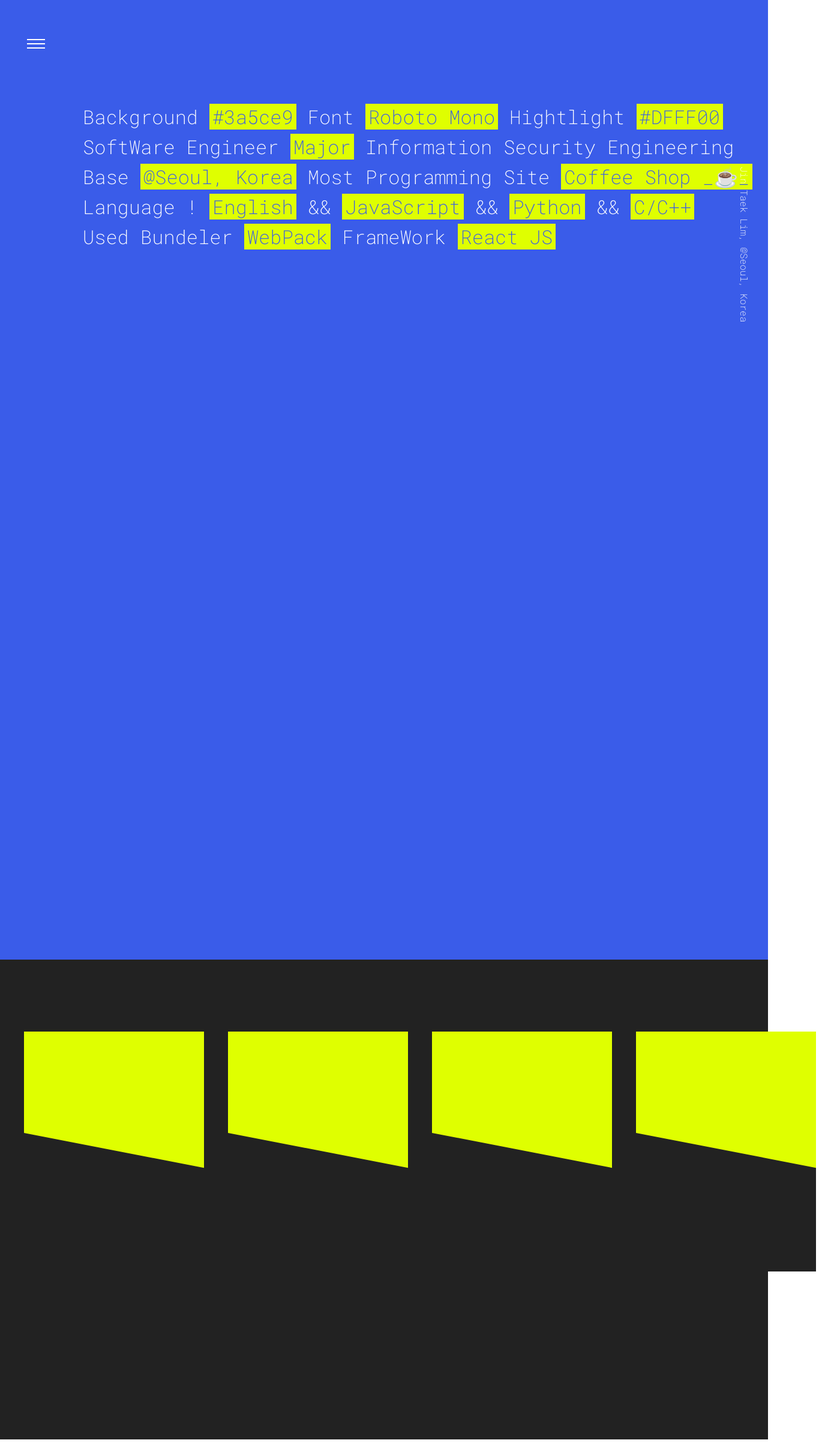
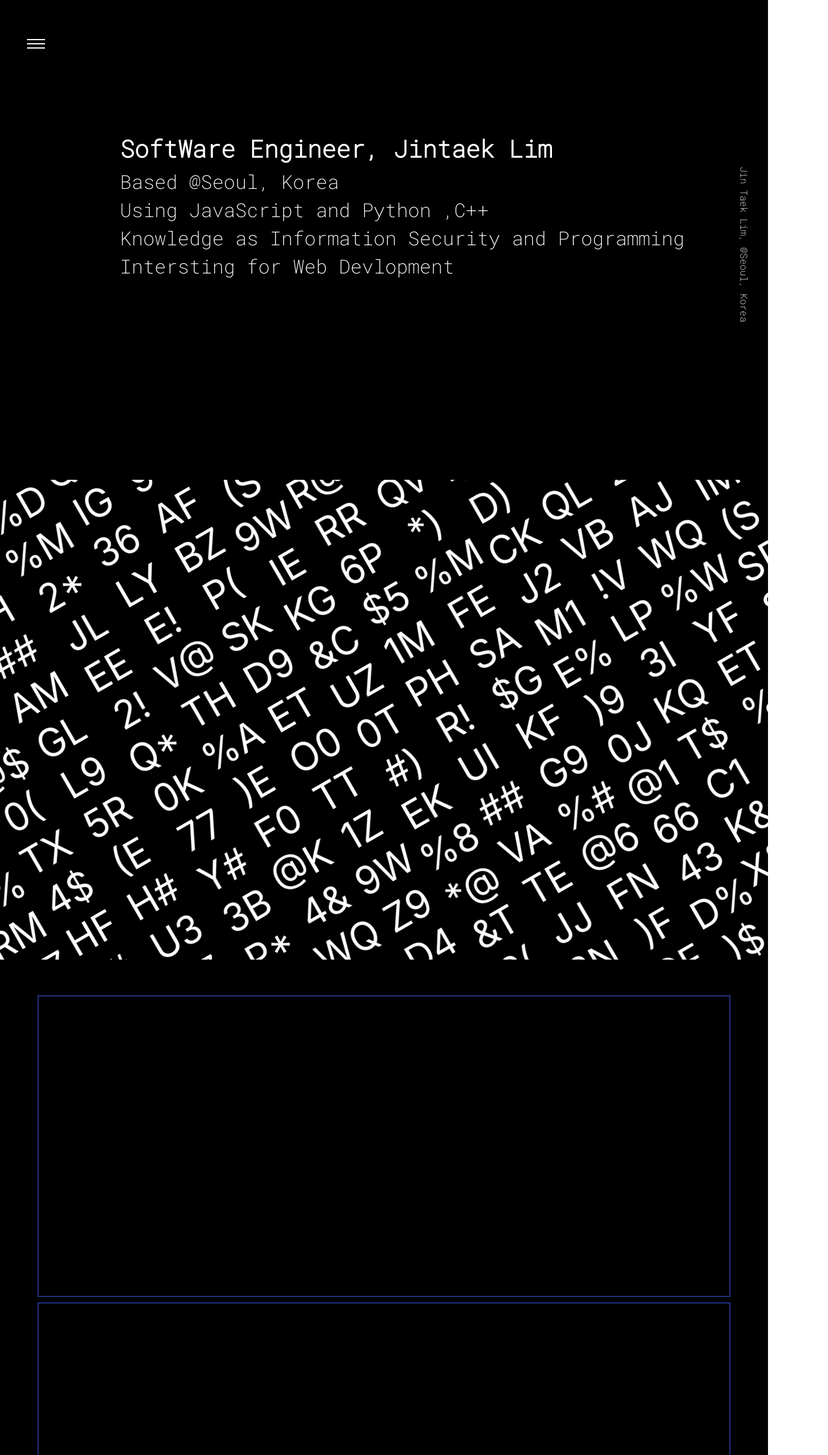
Before and after one commit to kococo-code/WebSite_V4, a React app: page / in a window 1280 px wide. Shown: the top 2426 px of the page at 60% size, 1380 px wide, since content can reach past the window. Before the commit the page ends 2400 px from the top, so only its background shows below. Built offline with nearby package versions, Linux system fonts and the light colour scheme.

Commit message:
20200805 modify

```diff
--- a/public/index.html
+++ b/public/index.html
@@ -7,6 +7,11 @@
     <meta http-equiv="X-UA-Compatible" content="ie=edge" />
     <title>Jin Taek Lim : SoftWare Rookie</title>
 </head>
+<!--
+  Github : https://github.com/kococo-code/
+  Contact : kococo9504@naver.com [Korea]
+  Contact : kococo9504@gmail.com [Inter]
+-->
 <link href="https://fonts.googleapis.com/css2?family=Open+Sans:ital,wght@0,300;0,400;0,600;0,800;1,300;1,600;1,800&family=Roboto+Mono:ital,wght@0,100;0,200;1,100;1,200&family=Roboto:ital,wght@0,100;0,300;0,400;0,500;0,700;0,900;1,100;1,300;1,400;1,500;1,700;1,900&display=swap" rel="stylesheet">
 <body>
   <div id="root"></div>
--- /dev/null
+++ b/src/component/Introduce/Introduce.js
@@ -0,0 +1,27 @@
+import React, { useState, useEffect } from 'react';
+import Observe from '../util/DomObserve';
+export default function Introduce(){
+    const [mousePos , setMousePos] = useState({x:undefined,y:undefined});
+    const [onBoard , setOnBoard] = useState(true);
+    const mouseTrackingThreshold = 30;
+    useEffect(()=>{
+        const handleMousePosition = ev =>{
+            setMousePos({x:ev.clientX,y:ev.clientY});
+        }
+        window.addEventListener('mousemove',handleMousePosition);
+        return () =>{
+            window.removeEventListener('mousemove',handleMousePosition);
+        }
+    },[])
+    return(
+        <section id="Introduce" {...Observe(setOnBoard,0.1)}>
+            <header style={onBoard ? {transform:`translate3d(${mousePos.x/mouseTrackingThreshold}px,${mousePos.y/mouseTrackingThreshold}px,0px)`} : {transform : `translate3d(0,0,0)`}}>
+                <h3>SoftWare Engineer, <span className="highlight">Jintaek Lim</span></h3>
+                <p>Based @Seoul, Korea</p>
+                <p>Using JavaScript and Python ,C++</p>
+                <p>Knowledge as Information Security and Programming</p>
+                <p>Intersting for Web Devlopment</p>
+            </header>
+        </section>
+    )
+}
--- a/src/component/Introduce/intro.js
+++ b/src/component/Introduce/Target.js
@@ -1,6 +1,6 @@
 import React, { useEffect ,useState } from 'react';
 
-export default function Intro(){
+export default function Target(){
     const [offsetY ,setOffsetY] = useState(0);
     useEffect(()=>{
         const element = document.getElementById('wordScroll');
--- /dev/null
+++ b/src/component/Introduce/wordRotate.js
@@ -0,0 +1,50 @@
+import React, { useEffect , useState } from 'react';
+import Observe from '../util/DomObserve';
+function WordRotate(){
+    const [onBoard , setOnBoard] = useState(true);
+    const columnCount = 20;
+    const rowCount = 40;
+    const letters = "12345678910!@#$%^&*()QWERTYUIOPASDFGHJKLZXCVBNM";
+    const colorPalatte = ['#3a5ce9','#e6a32a','#dfff00','#123456','#ff9922','#123901','#ffaaee'];
+
+    useEffect(()=>{
+        const lettersLength = letters.length;
+        const MultipleScale = 1000;
+        const randomIdx = (ModulerScale) => Math.ceil((Math.random() * MultipleScale)% ModulerScale) -1;
+        const randomTwoLetterWord = () => letters[randomIdx(lettersLength)] + letters[randomIdx(lettersLength)];
+        const fieldElement = document.getElementsByClassName('field')[0];
+        const colorPicker = () => colorPalatte[randomIdx(colorPalatte.length)];
+        function setProperty(){
+            for(let i= 0 ; i < columnCount ; i++){
+                let column = document.createElement('div');
+                if(i%3===0){
+                    column.setAttribute('class' ,'wordrow reverse');
+
+                }else if(i%3===1){
+                    column.setAttribute('class' ,'wordrow reverse_two');
+                }else{
+                    column.setAttribute('class', 'wordrow');
+                }
+
+                for(let j = 0 ; j < rowCount ; j++){
+                    let row = document.createElement('li');
+                    row.textContent = randomTwoLetterWord();
+                    column.appendChild(row);
+                }
+                fieldElement.appendChild(column);
+            }
+        }
+        setProperty();
+    },)
+
+
+    return(
+        <section id="WordRotate" {...Observe(setOnBoard)}>
+            <section className="field"></section>
+
+        </section>
+    )
+
+
+}
+export default WordRotate;
--- a/src/component/Project/project.js
+++ b/src/component/Project/project.js
@@ -1,30 +1,27 @@
 import React from 'react';
-
+import flightMapImage from '../../assets/image/flight_map.jpg';
 
 export default function Project(){
 
 
     return(
         <section id="Project">
-            <div className="cards">
+            <section className="Project_cards">
                 <li className="card">
-                    <div className="cover"></div>
                 </li>
                 <li className="card">
-                <div className="cover"></div>
 
                 </li>
                 <li className="card">
-                <div className="cover"></div>
 
                 </li>
                 <li className="card">
-                <div className="cover"></div>
 
                 </li>
 
 
-            </div>
+            </section>
+
         </section>
 
     )
--- a/src/component/Sidebar.js
+++ b/src/component/Sidebar.js
@@ -1,24 +1,25 @@
 import React, {useState, useEffect} from 'react';
 export default function SideBar() {
-    const [currnetHeight , setHeight] = useState(0);
+    const [pastHeight , setHeight] = useState(0);
 
     useEffect(()=>{
         const getHeight = () =>{
-            setHeight(window.pageYOffset);
+            const currentHeight = window.pageYOffset;
+            const element = document.getElementById('SideBar');
+
+            if(currentHeight > pastHeight){
+                element.setAttribute('class','sidebar_hidden');
+            }else{
+                element.setAttribute('class','');
+            }
+            setHeight(currentHeight);
+
         }
         window.addEventListener('scroll',getHeight);
         return ()=>{window.removeEventListener('scroll',getHeight)};
-    },[]);
+    },);
 
-    useEffect(()=>{
-        const element = document.getElementById('SideBar');
 
-        if(currnetHeight > 500){
-            element.setAttribute('class','sidebar_hidden');
-        }else{
-            element.setAttribute('class','');
-        }
-    },)
     return(
         <section id="SideBar">
             <span>Jin Taek Lim, @Seoul, Korea</span>
--- a/src/component/main.js
+++ b/src/component/main.js
@@ -1,11 +1,13 @@
 import React from 'react';
-import Intro from './Introduce/intro';
+import Introduce from './Introduce/Introduce';
+import WordRotate from './Introduce/wordRotate';
 import Project from './Project/project';
 export default function Main(){
 
     return(
         <div>
-            <Intro></Intro>
+            <Introduce></Introduce>
+            <WordRotate></WordRotate>
             <Project></Project>
         </div>
     )
--- a/src/css/intro.css
+++ b/src/css/intro.css
@@ -1,64 +1,31 @@
 #Introduce{
-    position: absolute;
+    position : absolute;
     top : 0px;
     left : 0px;
-    height : 200vh;
+    height : 100vh;
     width : 100%;
-    background-color: var(--oceanblue);
-    overflow : hidden;
-    z-index: 1;
+    background : black;
+    color : white;
 }
-
-#Introduce .header{
+#Introduce header{
+    position : absolute;
+    top : 200px;
+    font-family : 'Roboto Mono' , monospace;
+    font-size : 32px;
+    text-align : left;
+    margin-left : 200px;
+    line-height : 15px;
+}
+#Introduce header h3{
+    font-size : 40px;
+}
+#Introduce header .highlight::after{
+    content: '';
     position: absolute;
-    top : 10%;
-    left : 10%;
+    left  :0px;
+    margin : 10px 0px 0px 0px;
+    height : 20px;
     width : 100%;
-    height : 80vh;
-    font-size : 32px;
-    font-weight : 400;
-    font-family : var(--robotoMono);
-    margin : 0 auto;
-    padding : 10px;
-    color : white;
-    line-height : 50px;
-    text-align: left;
-    overflow: hidden;
-    border-top-right-radius : 5px;
-    border-bottom-right-radius : 5px;
-    transform-style : preserve-3d;
+    z-index: -1;
+    background: #3a5ce9;
 }
-#Introduce span{
-    padding :0 5px 0 5px ;
-    color : var(--oceanblue);
-    background: #DFFF00;
-}
-
-#Introduce .header .Info{
-    position: absolute;
-    top : 5%;
-    left : 5%;
-    width: 90%;
-    height : 90%;
-    margin : 0 auto;
-    border : 1px solid transparent;
-    background-color: rgba(255,255,255,.9);
-    transition-duration : .4s;
-    visibility: hidden;
-}
-#Introduce .header .Info:hover{
-    border : 3px solid var(--oceanblue);
-    background-color: #fff;
-}
-#Introduce .header .Emoji{
-    z-index: 1;
-    font-size : 80px;
-}
-#Introduce .Rectangle{
-    width : 100px;
-    height : 100px;
-    position: absolute;
-    top : 60%;
-    left : 30%;
-    background-color: white;
-}
--- a/src/css/project.css
+++ b/src/css/project.css
@@ -3,49 +3,35 @@
     top : 200vh;
     left : 0px;
     width : 100%;
-    height : 100vh;
-    z-index: 2;
-    background-color: #222 ;
+    height : 2200px ;
+    background-color: black;
+    color :white;
 }
-#Project .cards{
+#Project .Project_cards{
+    position: absolute;
+    top : 50px;
+    width : 100%;
+    height : 500px;
+}
+.Project_cards{
+    position : absolute;
+    top : 0px;
+    left :0px;
+    display : inline;
+}
+.Project_cards li{
+    width : 90%;
+    height : 500px;
+    background: transparent;
+    border : 1px solid var(--oceanblue);
+    margin : 10px auto;
     overflow : hidden;
-    display : flex;
-    flex-direction: row;
-    position: absolute;
-    top : 100px;
-    left : 20px;
+    list-style : none;
+
 }
-#Project .cards .card{
-    list-style : none;
-    margin : 20px;
-    width : 300px;
-    height : 400px;
-    background-color: var(--neongreen);
-    overflow : hidden;
-    transition: cubic-bezier(0.6, -0.28, 0.735, 0.045) .1s;
-    cursor: pointer;
+
+.Project_cards .flightMap{
+    background : url('../assets/image/flight_map.jpg');
+    width : 100%;
+    height : 100%;
 }
-#Project .cards .card:hover{
-  transform : scale(1.1);
-}
-#Project .cards .card .cover{
-    position: relative;
-    top : 50%;
-    left : -5px;
-    width : 110%;
-    height : 500px;
-    transform : skewY(11deg);
-    background-color: #222;
-}
-#Project .cards .card .cover:hover{
-    animation: moveCover 5s alternate infinite;
-    animation-delay : .4s;
-}
-@keyframes moveCover{
-    from{
-        transform : translateY(0px) skewY(11deg);
-    }
-    to{
-        transform : translateY(-50px) skewY(-11deg);
-    }
-}
--- /dev/null
+++ b/src/css/rotateWord.css
@@ -0,0 +1,50 @@
+#WordRotate{
+    position: absolute;
+    top : 100vh;
+    left : 0px;
+    width : 100%;
+    height : 1000px;
+    background-color: black;
+    color : white;
+    overflow : hidden;
+
+}
+#WordRotate .field{
+    position: absolute;
+    top : -1500px;
+    left : -100px;
+    display : flex;
+    transform : rotate(-30deg);
+}
+#WordRotate .field .wordrow{
+    display : inline;
+    margin : 0px 0px 0px 0px;
+    white-space : nowrap;
+    animation : rotate 7s infinite alternate;
+}
+#WordRotate .field .reverse {
+    animation : rotate_reverse 8s infinite alternate;
+}
+#WordRotate .field .reverse_two {
+    animation : rotate_reverse 10s ease-in-out infinite alternate;
+}
+#WordRotate .field .wordrow li{
+    font-size : 64px;
+    list-style : none;
+}
+@keyframes rotate{
+    from{
+        transform : translateY(0px);
+    }
+    to{
+        transform : translateY(500px);
+    }
+}
+@keyframes rotate_reverse{
+    from{
+        transform : translateY(0px);
+    }
+    to{
+        transform : translateY(-500px);
+    }
+}
--- a/src/css/style.js
+++ b/src/css/style.js
@@ -3,3 +3,4 @@
 import './intro.css';
 import './Sidebar.css';
 import './project.css';
+import './rotateWord.css';
```
Also changed, not shown: src/component/Introduce/header.js (added, +11 -0 lines), src/assets/image/flight_map.jpg (added).
